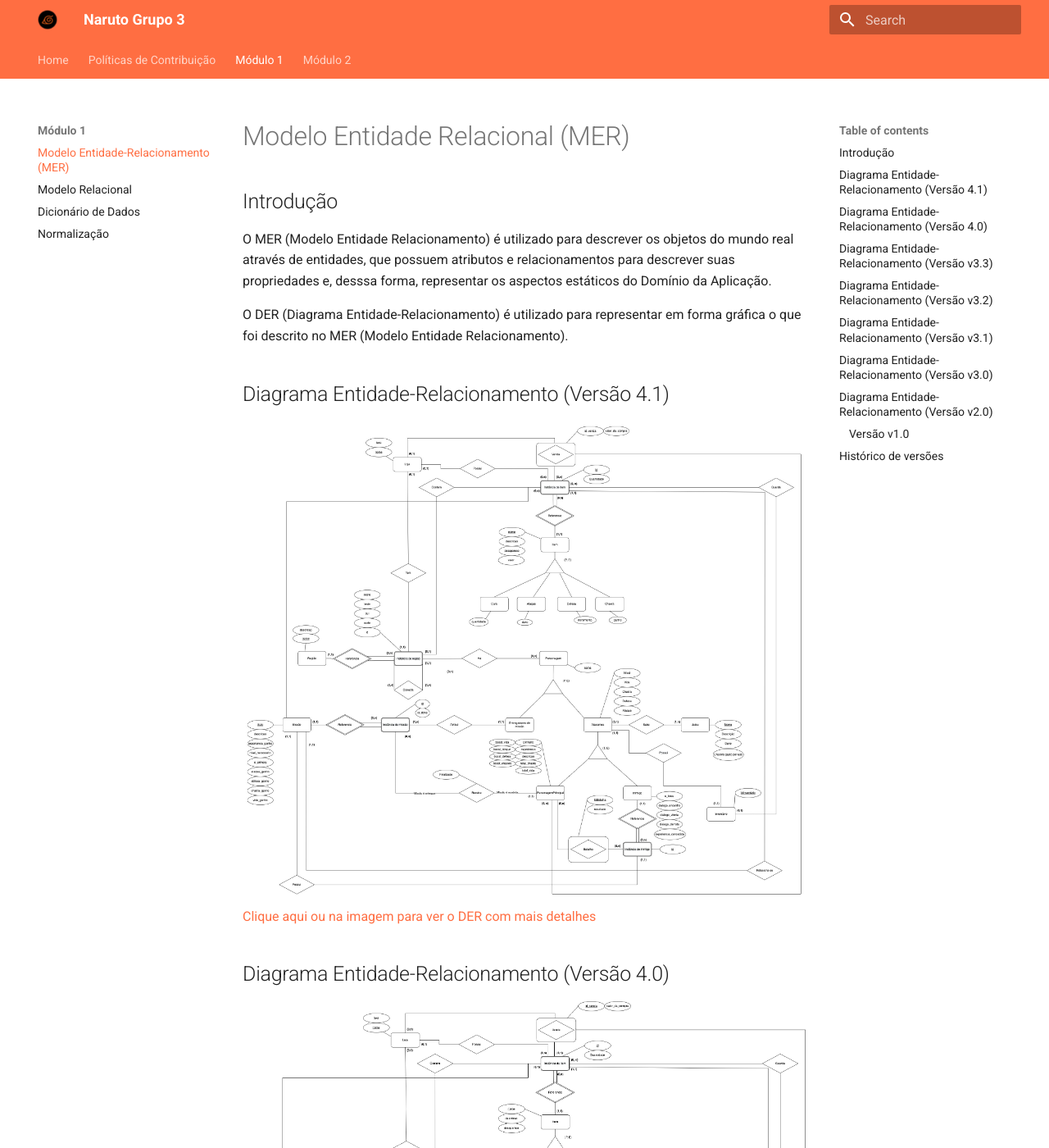
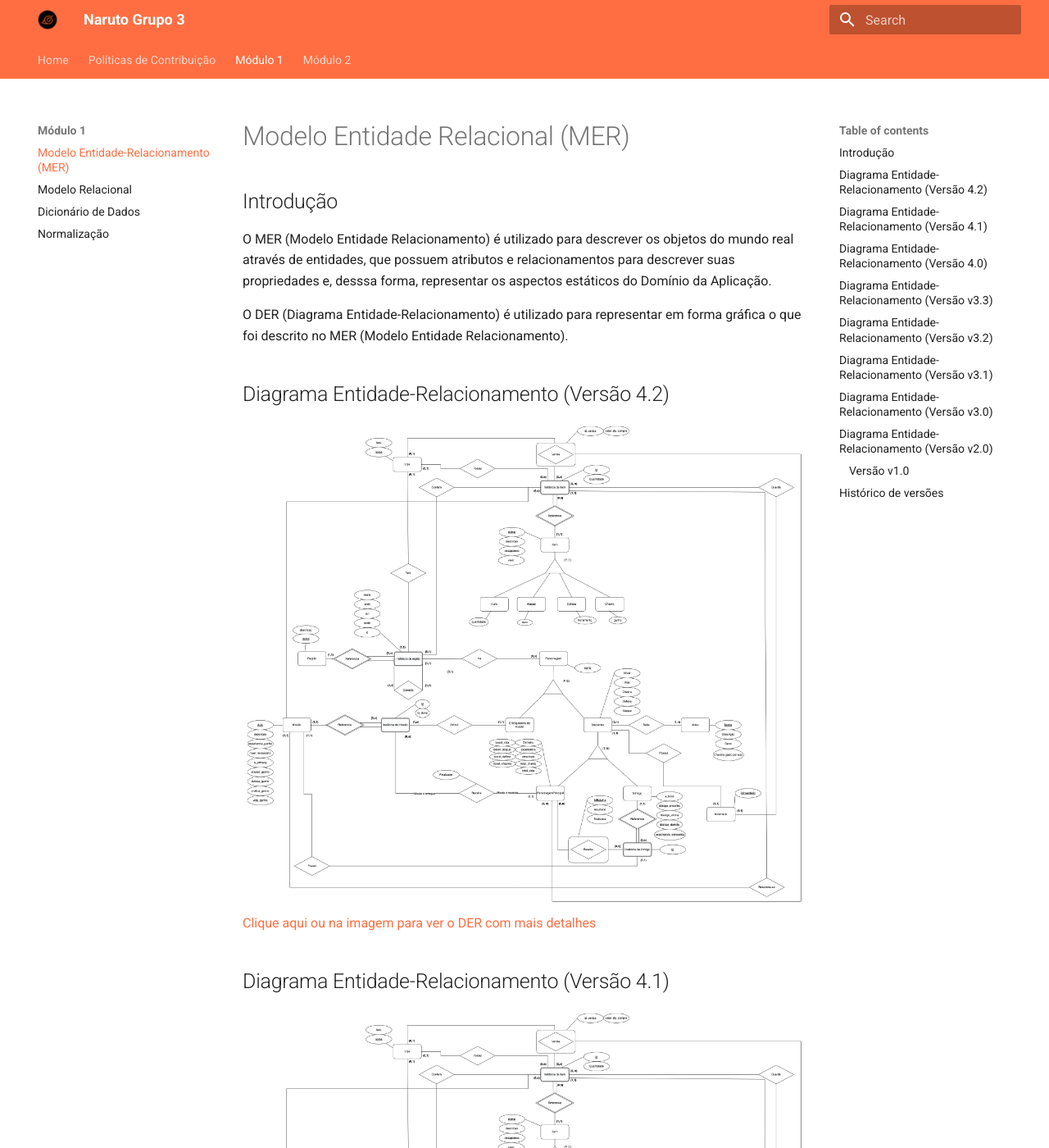
Before and after one commit to SBD1/grupo3_Naruto, an MkDocs documentation site: the page built from documentation/docs/modulo1/diagrama_entidade_relacionamento.md, in a window 1280 px wide and 1400 px high. Shown: the whole window at 82% size. Built offline with MkDocs 1.6.1 and Material for MkDocs 9.7.7, drawn with Linux system fonts in a browser that asks for light colours; some of the changed text lies outside the part shown.

Commit message:
fix: corrige ddl, mrel e mer (adiciona atributo "finalizada" em batatlha, cria relação entre venda e personagem principal)
Co-authored-by: João Paulo Coelho <40813329+JoaoP-Coelho@users.noreply.github.com>

```diff
--- a/documentation/docs/modulo1/diagrama_entidade_relacionamento.md
+++ b/documentation/docs/modulo1/diagrama_entidade_relacionamento.md
@@ -6,6 +6,10 @@ O MER (Modelo Entidade Relacionamento) é utilizado para descrever os objetos do
 
 O DER (Diagrama Entidade-Relacionamento) é utilizado para representar em forma gráfica o que foi descrito no MER (Modelo Entidade Relacionamento).
 
+## Diagrama Entidade-Relacionamento (Versão 4.2)
+
+[![DER Versão 4.2](../images/diagrama-entidade-relacionamento-v42.jpg)](../images/diagrama-entidade-relacionamento-v42.jpg)
+[Clique aqui ou na imagem para ver o DER com mais detalhes](../images/diagrama-entidade-relacionamento-v42.jpg)
 ## Diagrama Entidade-Relacionamento (Versão 4.1)
 
 [![DER Versão 4](../images/diagrama-entidade-relacionamento-v41.jpg)](../images/diagrama-entidade-relacionamento-v41.jpg)
@@ -56,3 +60,4 @@ O DER (Diagrama Entidade-Relacionamento) é utilizado para representar em forma
 | 16/01/2023 | `3.3`  |             Adição de atributos em instancia de região e venda              |   [Maciel Júnior](https://github.com/macieljuniormax)    |
 | 30/01/2023 | `4.0`  |                     Remoção da especificação de missões                     | [Mauricio Machado](https://github.com/MauricioMachadoFF) |
 | 30/01/2023 | `4.1`  |                     Corrige atributos                   | [Maciel Júnior](https://github.com/macieljuniormax), João Coelho  |
+| 01/02/2023 | `4.2`  |   Adiciona atributo "finalizada" em batatlha                   | [Maciel Júnior](https://github.com/macieljuniormax), João Coelho  |
```
Also changed, not shown: documentation/docs/modulo1/modelo_relacional.md (+6 -0 lines), documentation/docs/images/diagrama-entidade-relacionamento-v42.jpg (added), documentation/docs/images/modelo-relacional-32.jpg (added), 1 other file.
